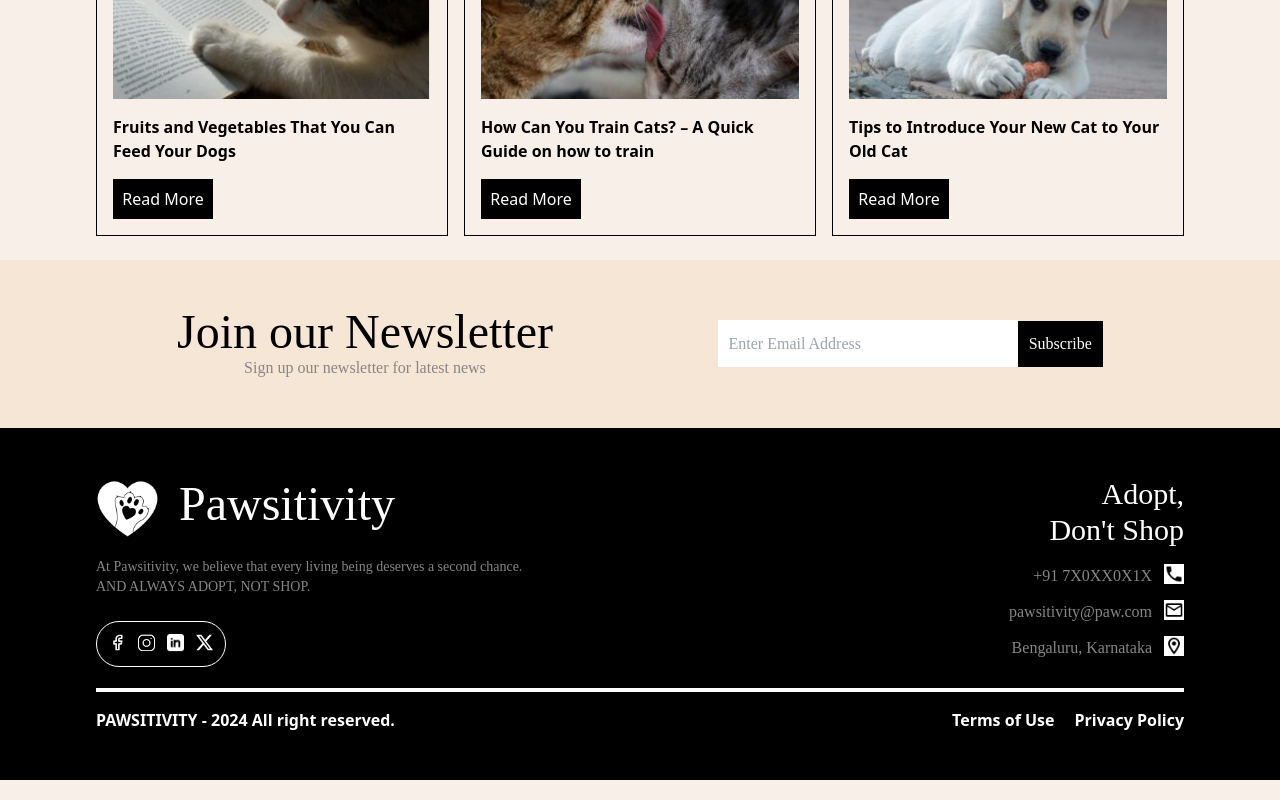
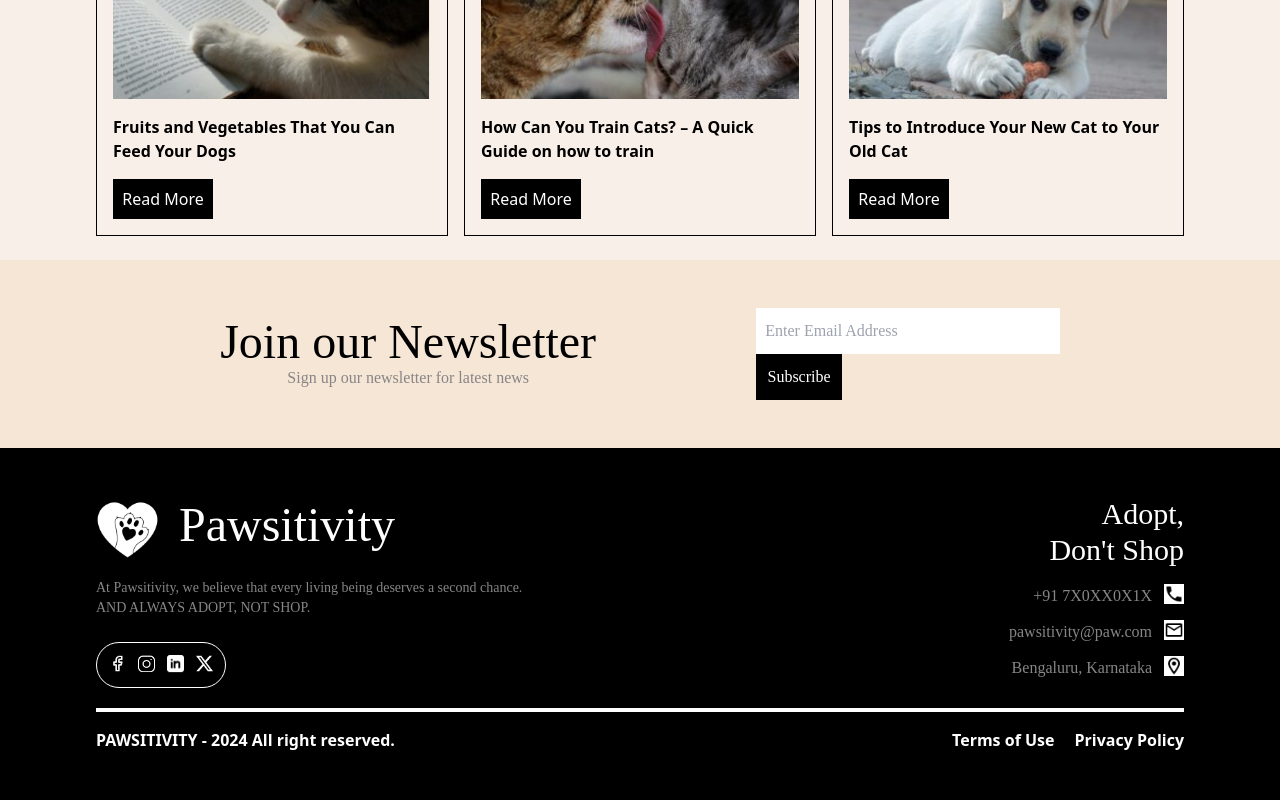
Before and after one commit to SheikBazith/pawisitivity, a React (Create React App) app: page / in a window 1280 px wide. Shown: the part 3660-4460 px from the top of the page. Built offline with nearby package versions, Linux system fonts and the light colour scheme; a web font is replaced by a local one.

Commit message:
Update App.css

```diff
--- a/src/App.css
+++ b/src/App.css
@@ -158,7 +158,8 @@ span {
     border: 1px solid;
     color: transparent;
     font-family: "Inria Serif";
-    padding: 0.66rem 0.2rem 0.65rem 0.4rem;
+    padding: 0.66rem 0.2rem 0.65rem 0.6rem;
+    width: 100%;
 
 }
 
@@ -168,10 +169,11 @@ span {
     }
 
     .sub-place{
-        padding: 0.66rem 5.5rem 0.65rem 0.6rem;
+        padding: 0.66rem 0.5rem 0.6rem;
+        width: 100%;
 
     }
-    .footer{
+    .newsletter, .footer{
         padding-left: 6rem;
         padding-right: 6rem;
     }
```
